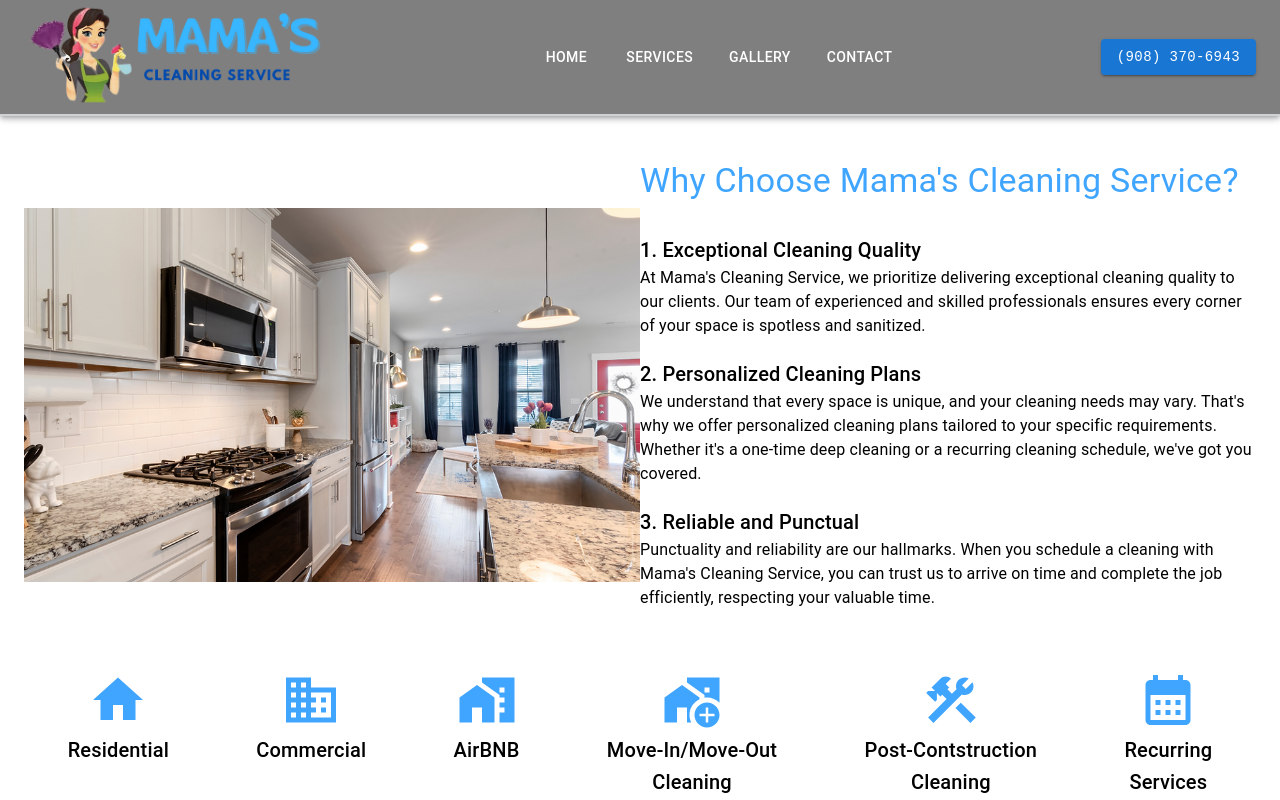
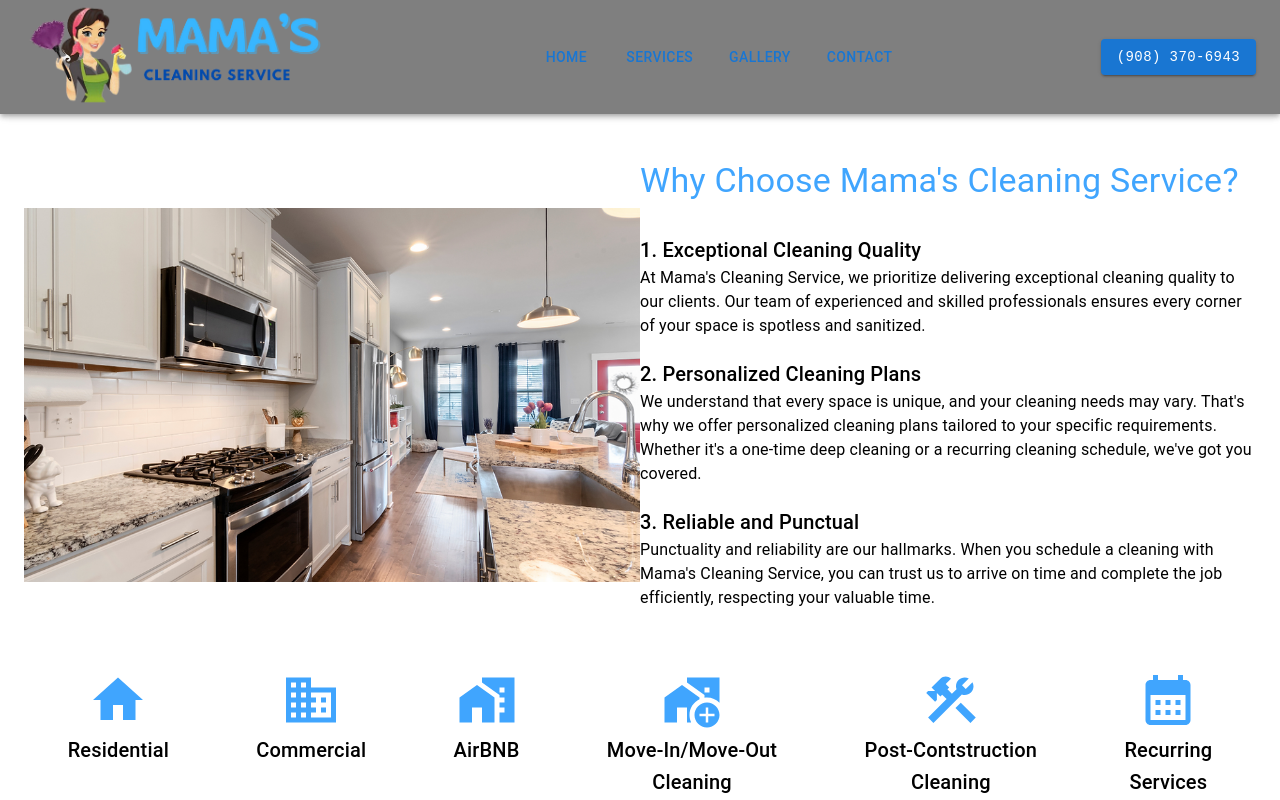
Before and after one commit to cusco1982/mamascleaning, a Next.js app: page /services in a window 1280 px wide. Shown: the top 800 px of the page. Built offline with nearby package versions, Linux system fonts and the light colour scheme.

Commit message:
navscroll bkgcolor change dynamic

```diff
--- a/app/components/Navbar.js
+++ b/app/components/Navbar.js
@@ -1,21 +1,21 @@
 'use client'
-import * as React from 'react';
-import PropTypes from 'prop-types';
-import { AppBar, Box, Container, Avatar, Button, Tooltip, Menu, MenuItem, Toolbar, Typography, Drawer, Divider, List, ListItem, ListItemButton, ListItemText } from '@mui/material'
+import React, { useEffect, useState, useRef } from 'react';
+
+import { AppBar, Box, Container, Button, Menu, MenuItem, Toolbar, Typography, Drawer, Divider, List, ListItem, ListItemButton, ListItemText } from '@mui/material'
 import MenuIcon from '@mui/icons-material/Menu';
 import IconButton from '@mui/material/IconButton';
-import AdbIcon from '@mui/icons-material/Adb';
 
 import Image from 'next/image';
 
+import styles from './navbar.module.css';
 
 const drawerWidth = 240;
 const pages = ['home', 'services', 'gallery', 'contact'];
-const settings = ['Profile', 'Account', 'Dashboard', 'Logout'];
 
-function ResponsiveAppBar(props) {
 
-    const { window } = props;
+    function ResponsiveAppBar() {
+
+
     const [mobileOpen, setMobileOpen] = React.useState(false);
     const handleDrawerToggle = () => {
         setMobileOpen((prevState) => !prevState);
@@ -80,25 +80,31 @@ function ResponsiveAppBar(props) {
 
         </Box>
     );
-    const container = window !== undefined ? () => window().document.body : undefined;
+
+
+// nav scroll
+const prevScrollY = useRef(0);
+const [active, setActive] = useState(false);
+const handleScroll = () => {
+    const currentScrollY = window.scrollY;
+
+    prevScrollY.current = currentScrollY;
+
+
+    if (currentScrollY > 120) {
+        setActive(true)
+    } else {
+        setActive(false)
+    }
+
+};
+useEffect(() => {
+    window.addEventListener("scroll", handleScroll, { passive: true });
+    return () => window.removeEventListener("scroll", handleScroll);
+}, [active, handleScroll]);
 
 
 
-
-    const [anchorElNav, setAnchorElNav] = React.useState(null);
-    const [anchorElUser, setAnchorElUser] = React.useState(null);
-    const handleOpenNavMenu = (event) => {
-        setAnchorElNav(event.currentTarget);
-    };
-    const handleOpenUserMenu = (event) => {
-        setAnchorElUser(event.currentTarget);
-    };
-    const handleCloseNavMenu = () => {
-        setAnchorElNav(null);
-    };
-    const handleCloseUserMenu = () => {
-        setAnchorElUser(null);
-    };
 
 
 
@@ -106,7 +112,7 @@ function ResponsiveAppBar(props) {
 
         <div>
 
-            <AppBar position="fixed" style={{ zIndex: '100', top: 0, backgroundColor: 'rgba(0,0,0,.5)', width: "100%", overflow: 'hidden', maxWidth: '100vw', padding: '0 !important', margin: '0 !important', borderBottom:'2px solid #D0D3D4' }}>
+            <AppBar position="fixed" className={active ? styles.mainnavscroll : styles.mainnav}>
                 <Container maxWidth="xl">
                     <Toolbar disableGutters>
 
@@ -134,50 +140,17 @@ function ResponsiveAppBar(props) {
 
 
                         {/* Burger */}
-                        <Box sx={{ flexGrow: 1, display: { xs: 'flex', md: 'none' } }}>
+                        <Box sx={{ flexGrow: 1, display: { xs: 'flex', md: 'none' }, color: active ? 'black' : 'white' }}>
                             <IconButton
                                 size="large"
                                 aria-label="open drawer"
                                 aria-controls="menu-appbar"
                                 aria-haspopup="true"
-                                // onClick={handleOpenNavMenu}
                                 onClick={handleDrawerToggle}
                                 color="inherit"
                             >
                                 <MenuIcon />
                             </IconButton>
-
-
-                            <Menu
-                                id="menu-appbar"
-                                anchorEl={anchorElNav}
-                                anchorOrigin={{
-                                    vertical: 'bottom',
-                                    horizontal: 'left',
-                                }}
-                                keepMounted
-                                transformOrigin={{
-                                    vertical: 'top',
-                                    horizontal: 'left',
-                                }}
-                                open={Boolean(anchorElNav)}
-                                onClose={handleCloseNavMenu}
-                                sx={{
-                                    display: { xs: 'block', md: 'none' },
-                                }}
-                            >
-                                {pages.map((page) => (
-
-                                    <a key={page} href={(page === 'home') ? '/' : `/${page}`}>
-                                        <MenuItem>
-                                            <Typography textAlign="center">{page}</Typography>
-                                        </MenuItem>
-                                    </a>
-
-
-
-                                ))}
-                            </Menu>
                         </Box>
 
 
@@ -217,7 +190,8 @@ function ResponsiveAppBar(props) {
                                     <Button
                                         key={page}
                                         // onClick={handleCloseNavMenu}
-                                        sx={{ my: 2, color: 'white', display: 'block' }}
+                                        sx={{ my: 2, display: 'block' }}
+                                        className={ active ? styles.navlinkscroll : styles.navlinks}
                                     >
                                         {page}
                                     </Button>
@@ -281,7 +255,6 @@ function ResponsiveAppBar(props) {
 
             <nav>
                 <Drawer
-                    container={container}
                     variant="temporary"
                     open={mobileOpen}
                     onClose={handleDrawerToggle}
@@ -303,13 +276,4 @@ function ResponsiveAppBar(props) {
 
 
 
-ResponsiveAppBar.propTypes = {
-    /**
-     * Injected by the documentation to work in an iframe.
-     * You won't need it on your project.
-     */
-    window: PropTypes.func,
-};
-
-
 export default ResponsiveAppBar;
--- /dev/null
+++ b/app/components/navbar.module.css
@@ -0,0 +1,32 @@
+.MuiAppBar-root{
+
+    background-color: rgba(0,0,0,.5);
+}
+
+
+.mainnav{
+    background-color: rgba(0,0,0,.5) !important;
+    transition: ease-in-out 1s;
+    z-index: 100;
+    top: 0;
+    width: 100%;
+    overflow: hidden;
+    max-width: 100vw;
+    padding: 0;
+    margin: 0;
+}
+
+.mainnavscroll{
+    background-color: rgb(255, 255, 255);
+    transition: ease-in-out 1s;
+
+}
+
+
+.navlinks{
+    color:white;
+}
+
+.navlinkscroll{
+    color: black;
+}
```
